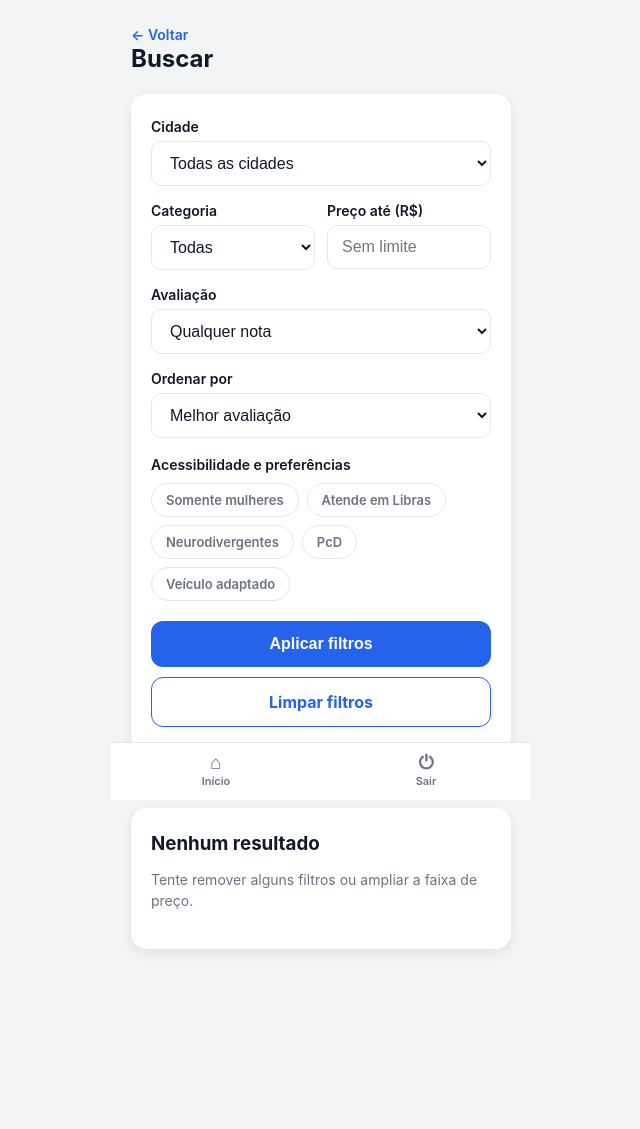
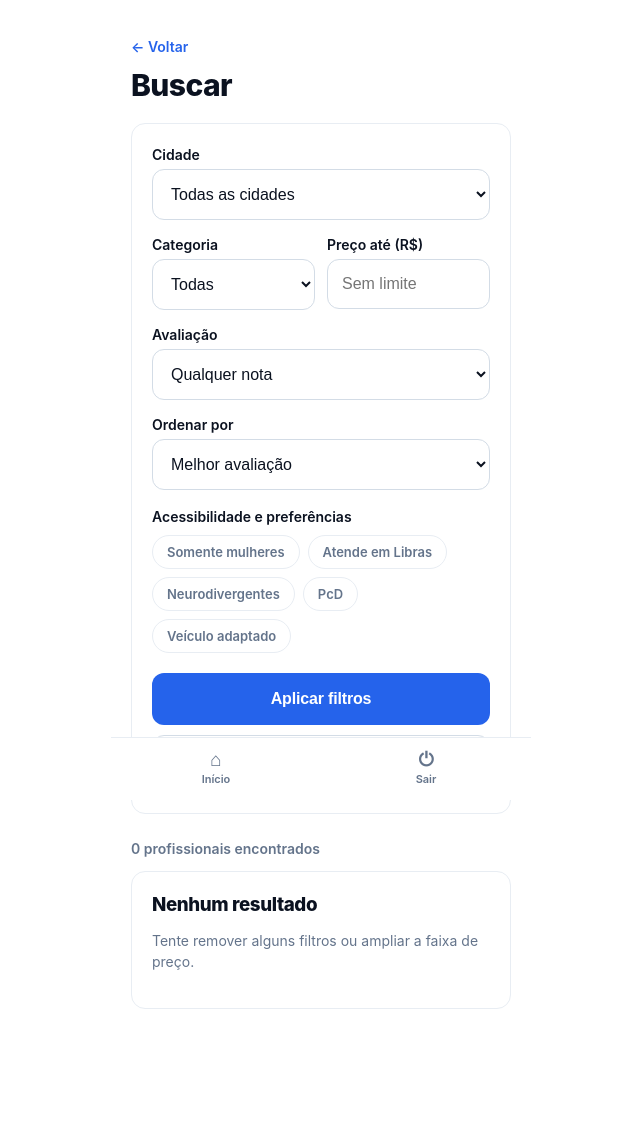
Before and after one commit to Kaiocorreia/habilita-plus, a Flask app: page /busca in a window 1280 px wide. Shown: the whole page, without its empty margins (319-959 px from the left). Before the commit the page ends 951 px from the top, so only its background shows below. Run offline with Flask 3, Linux system fonts and the light colour scheme; the visitor is signed in with stand-in values (Sample User, id 1); data that the repository does not hold is empty.

Commit message:
Normaliza categorias, adiciona constraint de agenda e passa em auditoria WCAG AA
Banco:
- categorias_cnh (texto "A,B") virou tabela de juncao instrutor_categorias, e
  o equivalente do candidato virou candidato_categorias. Resolve a violacao de
  1FN e troca o LIKE da busca por comparacao exata com EXISTS.
- Indice parcial unico em agendamentos (instrutor_id, data, horario) restrito a
  status ativos, fechando a condicao de corrida. Aula cancelada libera o horario.

Interface:
- Estetica no padrao de apps de servico: fundo branco, cartoes planos com borda
  fina, tipografia mais pesada e botoes maiores.
- Acessibilidade WCAG 2.1 AA em 8 telas: contraste corrigido (estrelas de
  #F59E0B para #B45309), alvos de toque de 44px, foco visivel e suporte a
  prefers-reduced-motion.

Documentacao:
- Diagrama ER em Mermaid, renderizado pelo GitHub.

Co-Authored-By: Claude Opus 5 <noreply@anthropic.com>

```diff
--- a/app/routes/busca.py
+++ b/app/routes/busca.py
@@ -10,7 +10,9 @@ SELECT_BASE = """
            u.nome,
            u.cidade,
            u.foto_url,
-           i.categorias_cnh,
+           (SELECT GROUP_CONCAT(categoria)
+              FROM (SELECT categoria FROM instrutor_categorias
+                     WHERE instrutor_id = i.id ORDER BY categoria)) AS categorias_cnh,
            i.valor_aula,
            i.regiao_atuacao,
            i.verificado,
@@ -88,8 +90,14 @@ def montar_consulta(filtros):
         parametros.append(filtros["cidade"])
 
     if filtros["categoria"]:
-        condicoes.append("i.categorias_cnh LIKE ?")
-        parametros.append(f"%{filtros['categoria']}%")
+        # Comparação exata pela tabela de junção. Antes era um LIKE '%B%', que só
+        # funcionava por acaso: as categorias são letras únicas. Com a tabela
+        # normalizada, a busca deixa de depender dessa coincidência.
+        condicoes.append(
+            "EXISTS (SELECT 1 FROM instrutor_categorias ic"
+            "         WHERE ic.instrutor_id = i.id AND ic.categoria = ?)"
+        )
+        parametros.append(filtros["categoria"])
 
     if filtros["preco_maximo"]:
         condicoes.append("i.valor_aula <= ?")
--- a/app/routes/instrutores.py
+++ b/app/routes/instrutores.py
@@ -10,7 +10,9 @@ CONSULTA_PERFIL = """
            u.cidade,
            u.telefone,
            u.foto_url,
-           i.categorias_cnh,
+           (SELECT GROUP_CONCAT(categoria)
+              FROM (SELECT categoria FROM instrutor_categorias
+                     WHERE instrutor_id = i.id ORDER BY categoria)) AS categorias_cnh,
            i.valor_aula,
            i.regiao_atuacao,
            i.verificado,
--- a/app/routes/main.py
+++ b/app/routes/main.py
@@ -12,7 +12,9 @@ CONSULTA_INSTRUTORES = """
            u.nome,
            u.cidade,
            u.foto_url,
-           i.categorias_cnh,
+           (SELECT GROUP_CONCAT(categoria)
+              FROM (SELECT categoria FROM instrutor_categorias
+                     WHERE instrutor_id = i.id ORDER BY categoria)) AS categorias_cnh,
            i.valor_aula,
            i.regiao_atuacao,
            i.verificado,
--- a/app/static/css/style.css
+++ b/app/static/css/style.css
@@ -1,16 +1,18 @@
 :root {
     --azul-primario: #2563EB;
-    --azul-escuro: #1E40AF;
-    --azul-claro: #DBEAFE;
-    --fundo: #F3F4F6;
+    --azul-escuro: #1D4ED8;
+    --azul-claro: #EFF4FF;
+    --fundo: #FFFFFF;
+    --superficie: #F8FAFC;
     --branco: #FFFFFF;
-    --texto: #111827;
-    --texto-secundario: #6B7280;
+    --texto: #0B1220;
+    --texto-secundario: #64748B;
     --erro: #DC2626;
-    --sucesso: #16A34A;
-    --borda: #E5E7EB;
-    --radius: 16px;
-    --sombra: 0 4px 12px rgba(17, 24, 39, 0.08);
+    --sucesso: #15803D;
+    --borda: #E8EDF3;
+    --borda-forte: #D3DCE6;
+    --radius: 14px;
+    --sombra: 0 1px 2px rgba(11, 18, 32, 0.04);
 }
 
 * {
@@ -23,6 +25,7 @@ html, body {
     font-family: -apple-system, BlinkMacSystemFont, "Segoe UI", Roboto, Arial, sans-serif;
     color: var(--texto);
     background: var(--fundo);
+    -webkit-font-smoothing: antialiased;
 }
 
 .app-shell {
@@ -37,7 +40,9 @@ html, body {
 
 h1, h2, h3 {
     margin: 0 0 8px;
-    line-height: 1.25;
+    line-height: 1.18;
+    letter-spacing: -0.02em;
+    font-weight: 800;
 }
 
 p {
@@ -82,9 +93,9 @@ p {
 
 .card {
     background: var(--branco);
+    border: 1px solid var(--borda);
     border-radius: var(--radius);
-    box-shadow: var(--sombra);
-    padding: 24px 20px;
+    padding: 22px 20px;
 }
 
 .cabecalho-tela {
@@ -121,10 +132,10 @@ p {
 .campo input[type="number"],
 .campo select {
     width: 100%;
-    padding: 12px 14px;
+    padding: 15px 14px;
     font-size: 16px;
-    border: 1px solid var(--borda);
-    border-radius: 10px;
+    border: 1px solid var(--borda-forte);
+    border-radius: 12px;
     background: var(--branco);
     color: var(--texto);
 }
@@ -256,14 +267,20 @@ p {
 .botao {
     display: block;
     width: 100%;
-    padding: 14px;
+    padding: 17px 16px;
     border-radius: 12px;
     text-align: center;
     font-size: 16px;
     font-weight: 700;
+    letter-spacing: -0.01em;
     text-decoration: none;
     border: none;
     cursor: pointer;
+    transition: background .15s ease, transform .06s ease;
+}
+
+.botao:active {
+    transform: scale(.985);
 }
 
 .botao-primario {
@@ -277,9 +294,13 @@ p {
 
 .botao-secundario {
     background: var(--branco);
-    color: var(--azul-primario);
-    border: 1px solid var(--azul-primario);
+    color: var(--texto);
+    border: 1px solid var(--borda-forte);
     margin-top: 10px;
+}
+
+.botao-secundario:hover {
+    background: var(--superficie);
 }
 
 .rodape-acao {
@@ -309,7 +333,7 @@ p {
 }
 
 .titulo-saudacao {
-    font-size: 24px;
+    font-size: 30px;
     margin: 0;
 }
 
@@ -324,18 +348,22 @@ p {
     display: flex;
     align-items: center;
     gap: 10px;
-    padding: 14px 16px;
-    background: var(--branco);
+    padding: 16px 16px;
+    background: var(--superficie);
     border: 1px solid var(--borda);
     border-radius: 12px;
     color: var(--texto-secundario);
     text-decoration: none;
     font-size: 15px;
-    margin-bottom: 24px;
+    margin-bottom: 28px;
+}
+
+.busca-atalho:hover {
+    border-color: var(--borda-forte);
 }
 
 .secao {
-    margin-bottom: 24px;
+    margin-bottom: 32px;
 }
 
 .secao-cabecalho {
@@ -360,6 +392,9 @@ p {
 /* Filtros da busca */
 
 .link-voltar {
+    display: inline-flex;
+    align-items: center;
+    min-height: 44px;
     font-size: 14px;
     font-weight: 600;
     color: var(--azul-primario);
@@ -1183,8 +1233,8 @@ a.dia-escolhido:hover {
     display: flex;
     flex-direction: column;
     align-items: center;
-    gap: 2px;
-    padding: 10px 0 12px;
+    gap: 3px;
+    padding: 12px 0 14px;
     font-size: 11px;
     font-weight: 600;
     color: var(--texto-secundario);
```
Also changed, not shown: other parts of app/static/css/style.css (+81 -27 lines), app/routes/agendamentos.py (+24 -13 lines), app/routes/auth.py (+15 -7 lines), database/schema.sql (+22 -2 lines), database/seed.py (+19 -7 lines), README.md.
